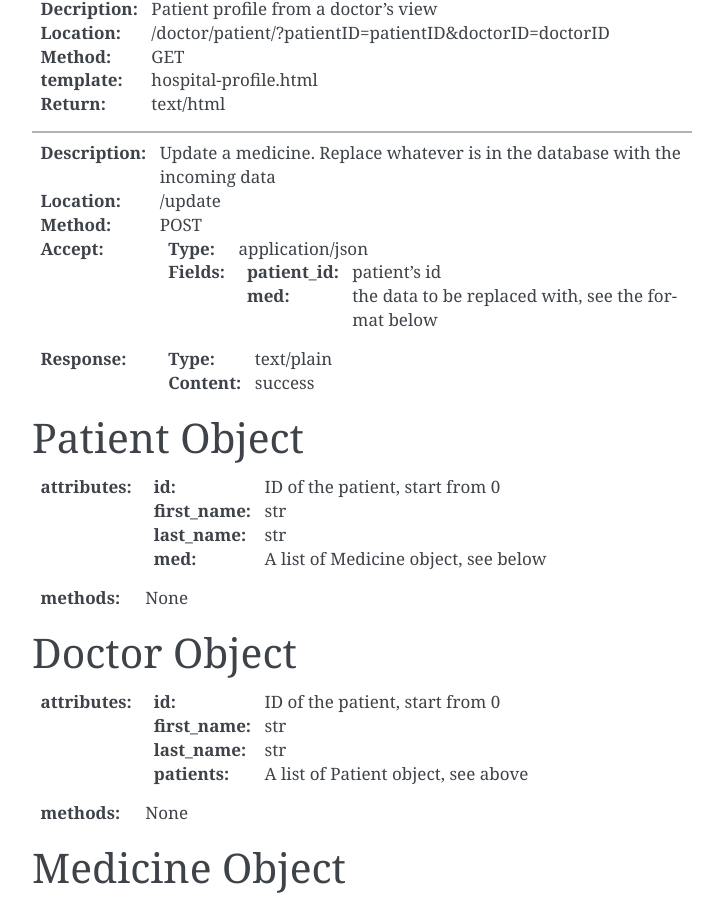
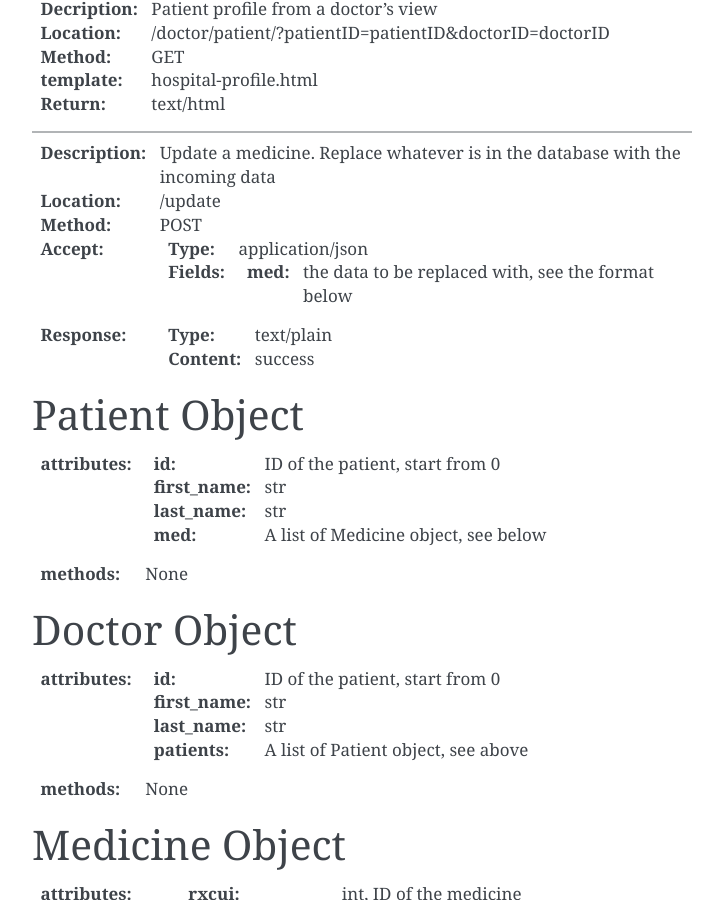
Before and after one commit to pkqxdd/medacognitive, a Sphinx documentation site: the page built from docs/README.rst, in a window 1280 px wide and 900 px high, scrolled down 927 px. Shown: the whole window, without its empty margins (388-1111 px from the left). Built offline with Sphinx 7.4.7, drawn with Linux system fonts in a browser that asks for light colours.

Commit message:
Update README.rst

```diff
--- a/docs/README.rst
+++ b/docs/README.rst
@@ -58,7 +58,6 @@ API Docs
 :Accept:
   :Type: application/json
   :Fields:
-    :patient_id: patient's id
     :med: the data to be replaced with, see the format below
 :Response:
   :Type: text/plain
```
